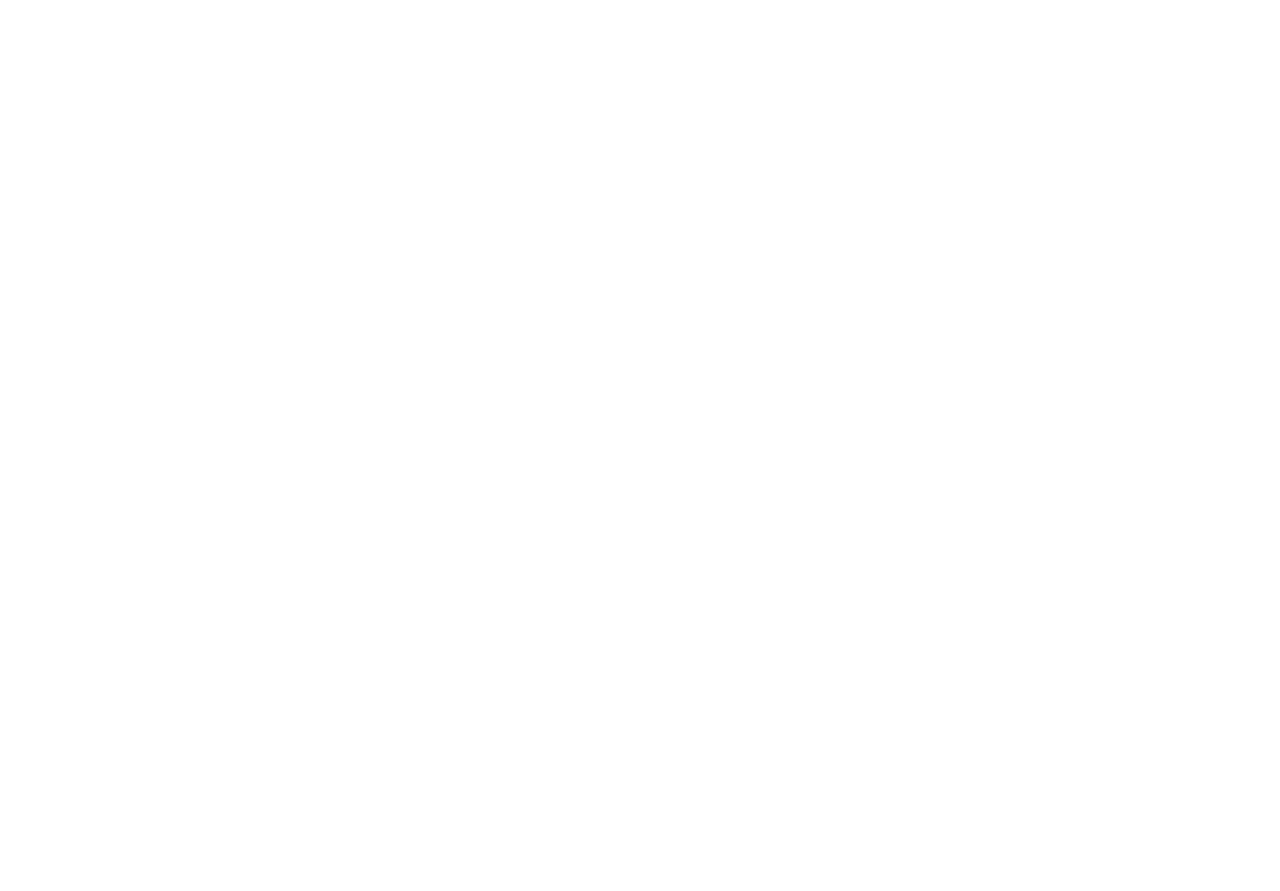
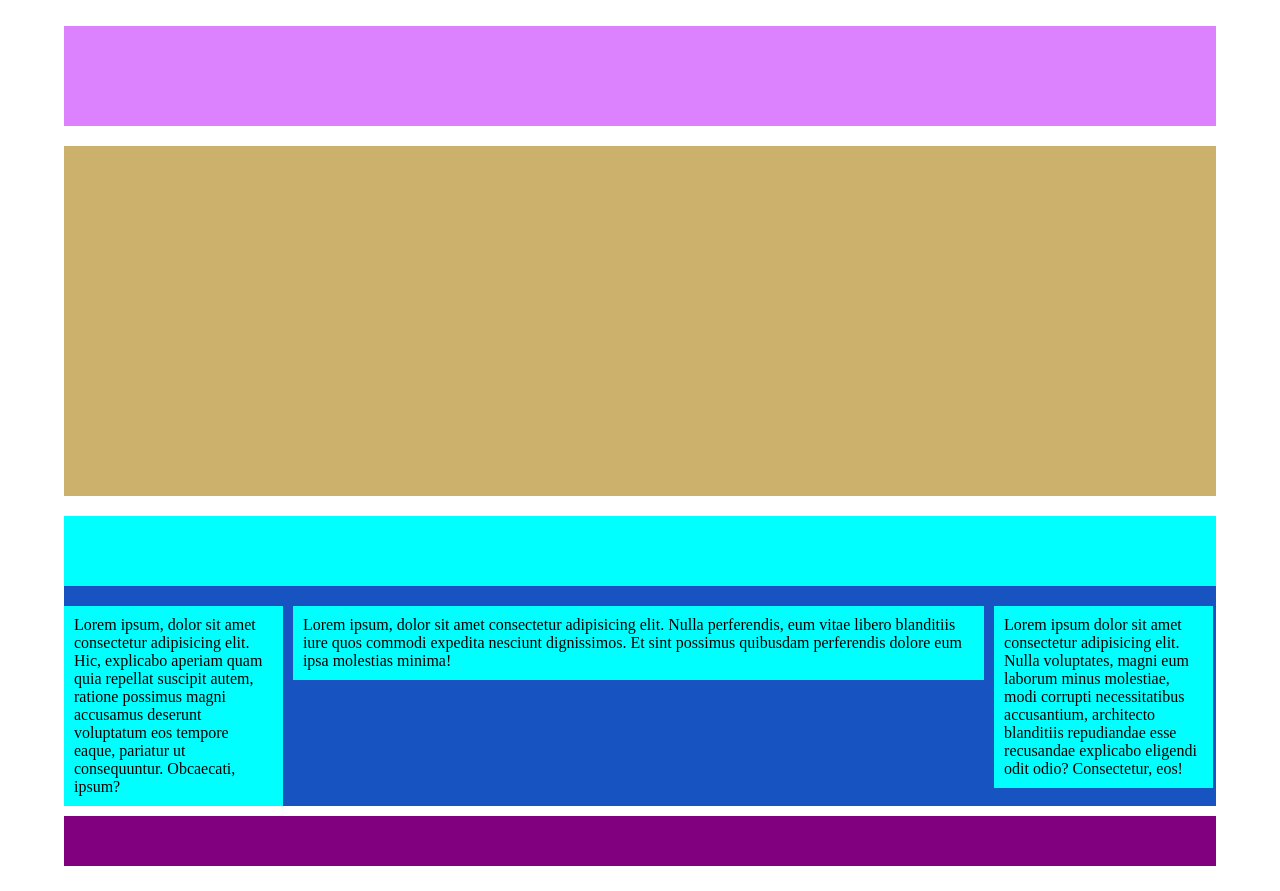
Before and after one commit to ManuelInfante/htmlcss-struttura-wp, a plain HTML site: page index.html in a window 1280 px wide. Before the commit the page ends 800 px from the top, so only its background shows below. Drawn offline with Linux system fonts and the light colour scheme.

Commit message:
Creazione struttura- quasi fine progetto

```diff
--- a/css/style.css
+++ b/css/style.css
@@ -9,3 +9,58 @@
     margin: 2% auto;
 }
 /* / common */
+
+header{
+    height: 100px;
+    background-color: rgb(220, 130, 255);
+}
+/* slider e colonne */
+main{
+    margin: 10px 0 ;
+}
+
+.slider{
+    height: 350px;
+    background-color: rgb(204, 177, 109);
+    margin: 20px 0;
+}
+
+.column_container{
+    background-color: rgb(24, 83, 194);
+    margin: 0 auto;
+    content: "";
+    display: table;
+    clear: both;
+}
+
+.box_header{
+    width: 100%;
+    height: 70px;
+    background-color: cyan;
+}
+
+.columns_box{
+    padding: 20px 0;
+}
+
+.columns_box div{
+    display: inline-block;
+    background-color: cyan;
+    padding: 10px;
+    float: left;
+}
+
+.columns_box > div:not(.middle_column){
+    width: 19%;
+}
+
+.middle_column{
+    margin: 0 10px;
+    width: 60%;
+}
+/* / slider e colonne */
+
+footer{
+    height: 50px;
+    background-color: purple;
+}
--- a/index.html
+++ b/index.html
@@ -10,15 +10,25 @@
 
 <body>
     <div class="container">
-        <header></header>
+        <header>
+
+        </header>
+
         <main>
             <section class="slider">
 
             </section>
             <section class="column_container">
+                <div class="box_header"></div>
 
+                <div class="columns_box clearfix">
+                    <div>Lorem ipsum, dolor sit amet consectetur adipisicing elit. Hic, explicabo aperiam quam quia repellat suscipit autem, ratione possimus magni accusamus deserunt voluptatum eos tempore eaque, pariatur ut consequuntur. Obcaecati, ipsum?</div>
+                    <div class="middle_column" >Lorem ipsum, dolor sit amet consectetur adipisicing elit. Nulla perferendis, eum vitae libero blanditiis iure quos commodi expedita nesciunt dignissimos. Et sint possimus quibusdam perferendis dolore eum ipsa molestias minima!</div>
+                    <div>Lorem ipsum dolor sit amet consectetur adipisicing elit. Nulla voluptates, magni eum laborum minus molestiae, modi corrupti necessitatibus accusantium, architecto blanditiis repudiandae esse recusandae explicabo eligendi odit odio? Consectetur, eos!</div>
+                </div>
             </section>
         </main>
+
         <footer>
 
         </footer>
```
